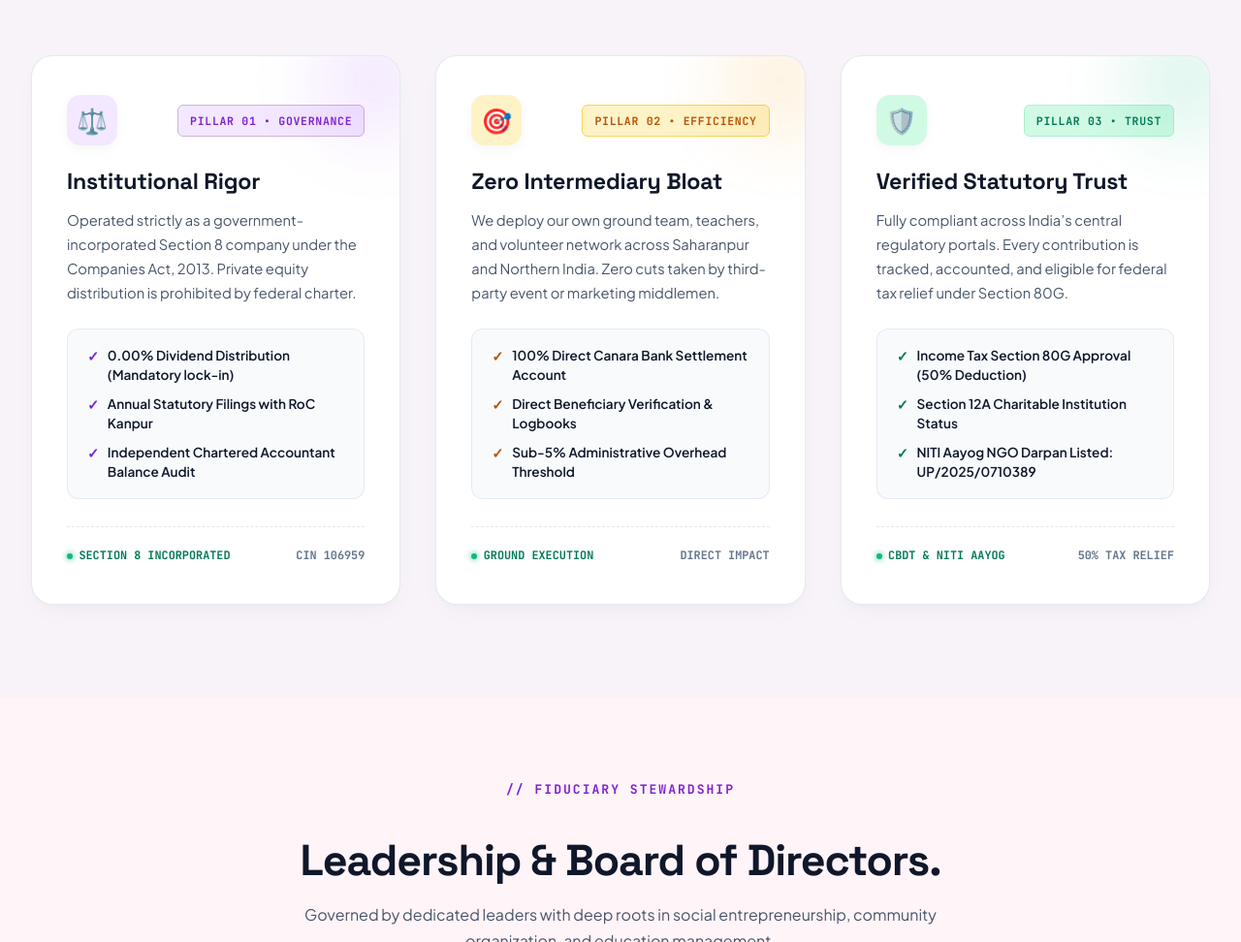
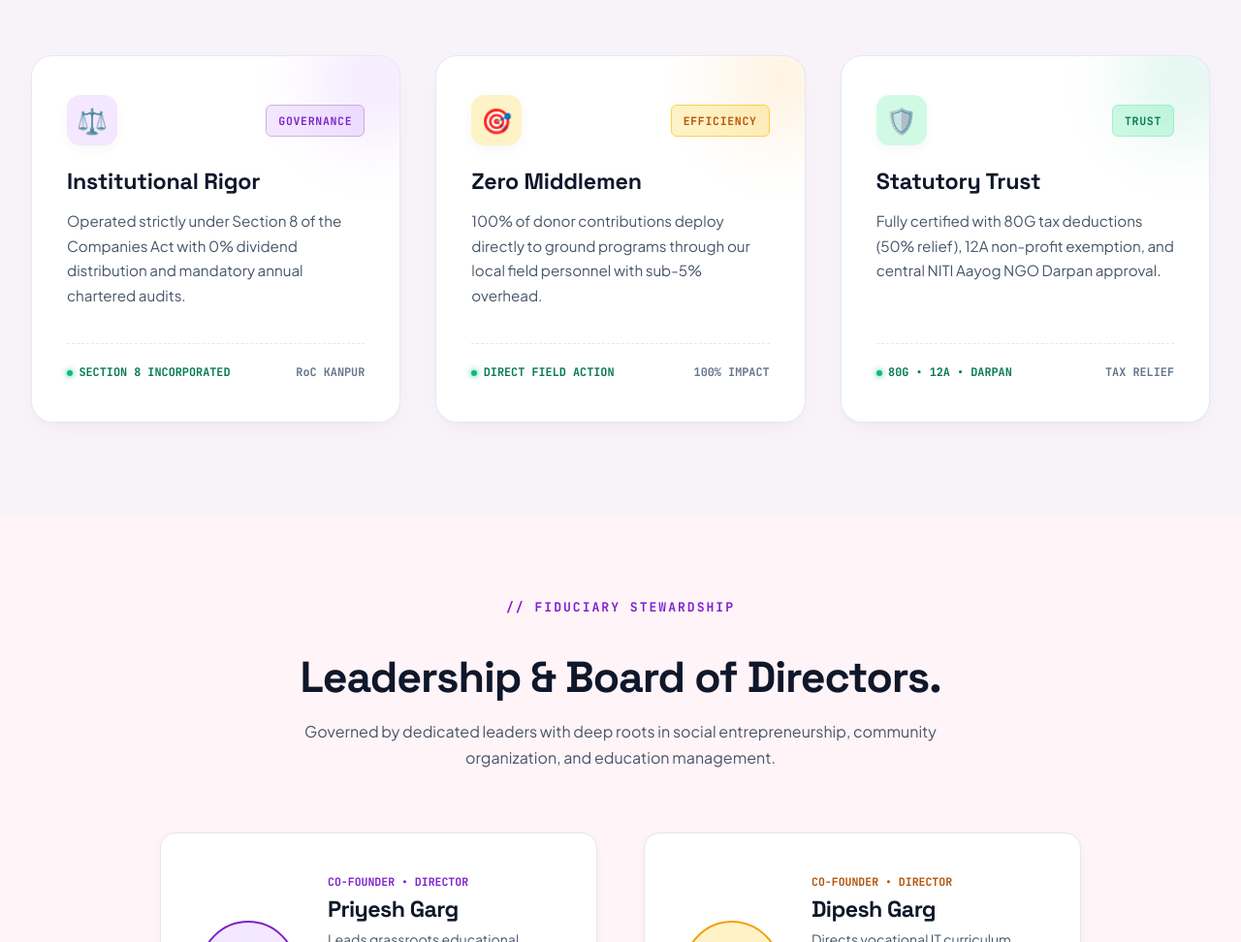
Before and after one commit to agnivridhiindia-cmd/sarwe-unnati, a website: page about.html in a window 1280 px wide. Shown: the part 1828-2800 px from the top of the page at 97% size. Drawn offline with nearby package versions, Linux system fonts and the light colour scheme; a web font is replaced by a local one.

Commit message:
Streamline 'How We Operate Differently' cards to concise, punchy, minimalist luxury layout

```diff
--- a/about.html
+++ b/about.html
@@ -186,33 +186,19 @@
           <div>
             <div class="operate-card-header">
               <div class="operate-icon-box">⚖️</div>
-              <span class="operate-pillar-pill">PILLAR 01 &bull; GOVERNANCE</span>
+              <span class="operate-pillar-pill">GOVERNANCE</span>
             </div>
             <h3 class="operate-card-title">Institutional Rigor</h3>
             <p class="operate-card-lede">
-              Operated strictly as a government-incorporated Section 8 company under the Companies Act, 2013. Private equity distribution is prohibited by federal charter.
+              Operated strictly under Section 8 of the Companies Act with 0% dividend distribution and mandatory annual chartered audits.
             </p>
-            <div class="operate-checkpoints-list">
-              <div class="operate-checkpoint-item">
-                <span class="checkpoint-bullet">✓</span>
-                <span>0.00% Dividend Distribution (Mandatory lock-in)</span>
-              </div>
-              <div class="operate-checkpoint-item">
-                <span class="checkpoint-bullet">✓</span>
-                <span>Annual Statutory Filings with RoC Kanpur</span>
-              </div>
-              <div class="operate-checkpoint-item">
-                <span class="checkpoint-bullet">✓</span>
-                <span>Independent Chartered Accountant Balance Audit</span>
-              </div>
-            </div>
           </div>
           <div class="operate-card-footer">
             <span class="operate-status-badge">
               <span class="live-green-pulse"></span>
               SECTION 8 INCORPORATED
             </span>
-            <span class="operate-meta-tag">CIN 106959</span>
+            <span class="operate-meta-tag">RoC KANPUR</span>
           </div>
         </div>
 
@@ -221,33 +207,19 @@
           <div>
             <div class="operate-card-header">
               <div class="operate-icon-box">🎯</div>
-              <span class="operate-pillar-pill">PILLAR 02 &bull; EFFICIENCY</span>
+              <span class="operate-pillar-pill">EFFICIENCY</span>
             </div>
-            <h3 class="operate-card-title">Zero Intermediary Bloat</h3>
+            <h3 class="operate-card-title">Zero Middlemen</h3>
             <p class="operate-card-lede">
-              We deploy our own ground team, teachers, and volunteer network across Saharanpur and Northern India. Zero cuts taken by third-party event or marketing middlemen.
+              100% of donor contributions deploy directly to ground programs through our local field personnel with sub-5% overhead.
             </p>
-            <div class="operate-checkpoints-list">
-              <div class="operate-checkpoint-item">
-                <span class="checkpoint-bullet">✓</span>
-                <span>100% Direct Canara Bank Settlement Account</span>
-              </div>
-              <div class="operate-checkpoint-item">
-                <span class="checkpoint-bullet">✓</span>
-                <span>Direct Beneficiary Verification &amp; Logbooks</span>
-              </div>
-              <div class="operate-checkpoint-item">
-                <span class="checkpoint-bullet">✓</span>
-                <span>Sub-5% Administrative Overhead Threshold</span>
-              </div>
-            </div>
           </div>
           <div class="operate-card-footer">
             <span class="operate-status-badge">
               <span class="live-green-pulse"></span>
-              GROUND EXECUTION
+              DIRECT FIELD ACTION
             </span>
-            <span class="operate-meta-tag">DIRECT IMPACT</span>
+            <span class="operate-meta-tag">100% IMPACT</span>
           </div>
         </div>
 
@@ -256,33 +228,19 @@
           <div>
             <div class="operate-card-header">
               <div class="operate-icon-box">🛡️</div>
-              <span class="operate-pillar-pill">PILLAR 03 &bull; TRUST</span>
+              <span class="operate-pillar-pill">TRUST</span>
             </div>
-            <h3 class="operate-card-title">Verified Statutory Trust</h3>
+            <h3 class="operate-card-title">Statutory Trust</h3>
             <p class="operate-card-lede">
-              Fully compliant across India’s central regulatory portals. Every contribution is tracked, accounted, and eligible for federal tax relief under Section 80G.
+              Fully certified with 80G tax deductions (50% relief), 12A non-profit exemption, and central NITI Aayog NGO Darpan approval.
             </p>
-            <div class="operate-checkpoints-list">
-              <div class="operate-checkpoint-item">
-                <span class="checkpoint-bullet">✓</span>
-                <span>Income Tax Section 80G Approval (50% Deduction)</span>
-              </div>
-              <div class="operate-checkpoint-item">
-                <span class="checkpoint-bullet">✓</span>
-                <span>Section 12A Charitable Institution Status</span>
-              </div>
-              <div class="operate-checkpoint-item">
-                <span class="checkpoint-bullet">✓</span>
-                <span>NITI Aayog NGO Darpan Listed: UP/2025/0710389</span>
-              </div>
-            </div>
           </div>
           <div class="operate-card-footer">
             <span class="operate-status-badge">
               <span class="live-green-pulse"></span>
-              CBDT &amp; NITI AAYOG
+              80G &bull; 12A &bull; DARPAN
             </span>
-            <span class="operate-meta-tag">50% TAX RELIEF</span>
+            <span class="operate-meta-tag">TAX RELIEF</span>
           </div>
         </div>
       </div>
--- a/css/style.css
+++ b/css/style.css
@@ -3111,10 +3111,11 @@ img {
 }
 
 .operate-card-lede {
-  font-size: 0.92rem;
+  font-size: 0.95rem;
   color: var(--text-muted);
   line-height: 1.7;
-  margin-bottom: 1.5rem;
+  margin-bottom: 2.25rem;
+  flex-grow: 1;
 }
 
 /* Feature Checkpoints List */
```
